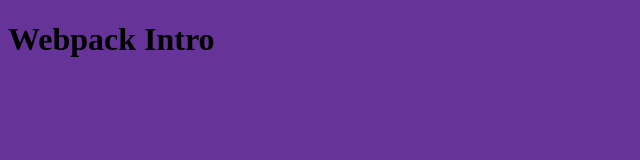
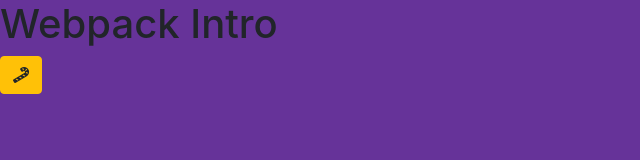
Before and after one commit to spotmonk/webpack-info, a website built with webpack: page src/index.html in a window 1280 px wide. Shown: the whole page, without its empty margins (0-640 px from the left). Built offline with nearby package versions, Linux system fonts and the light colour scheme.

Commit message:
added imports

```diff
--- a/src/index.html
+++ b/src/index.html
@@ -7,5 +7,6 @@
 </head>
 <body>
     <h1>Webpack Intro</h1>
+    <button class="btn btn-warning"><i class="fas fa-candy-cane"></i></button>
 </body>
 </html>
--- a/src/javascripts/main.js
+++ b/src/javascripts/main.js
@@ -1,3 +1,4 @@
 import '../styles/main.scss';
 
-console.error('Here is the thing');
+
+$('button').click(() => { console.error('it worked!'); });
--- a/src/styles/main.scss
+++ b/src/styles/main.scss
@@ -1,3 +1,6 @@
+@import "~bootstrap/scss/bootstrap";
+@import "~@fortawesome/fontawesome-free/css/all.min.css";
+
 body {
   background-color: rebeccapurple;
 }
```
